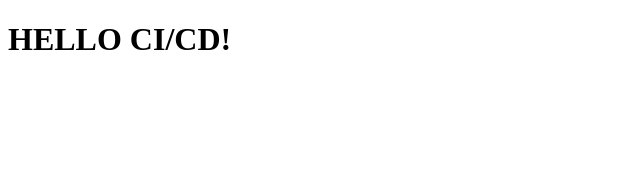
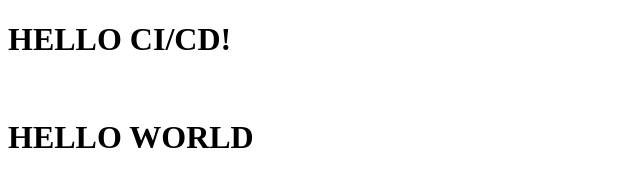
Before and after one commit to keiji0711/ci-cd-demo, a plain HTML site: page index.html in a window 1280 px wide. Shown: the whole page, without its empty margins (0-640 px from the left). Drawn offline with Linux system fonts and the light colour scheme.

Commit message:
INITIAL COMMIT HELLO WORLD

```diff
--- a/index.html
+++ b/index.html
@@ -6,6 +6,7 @@
     <title>CI-CD-DEMO</title>
 </head>
 <body>
-    <h1>HELLO CI/CD!</h1>
+    <h1>HELLO CI/CD!</h1><br>
+    <h1>HELLO WORLD</h1>
 </body>
 </html>
```
